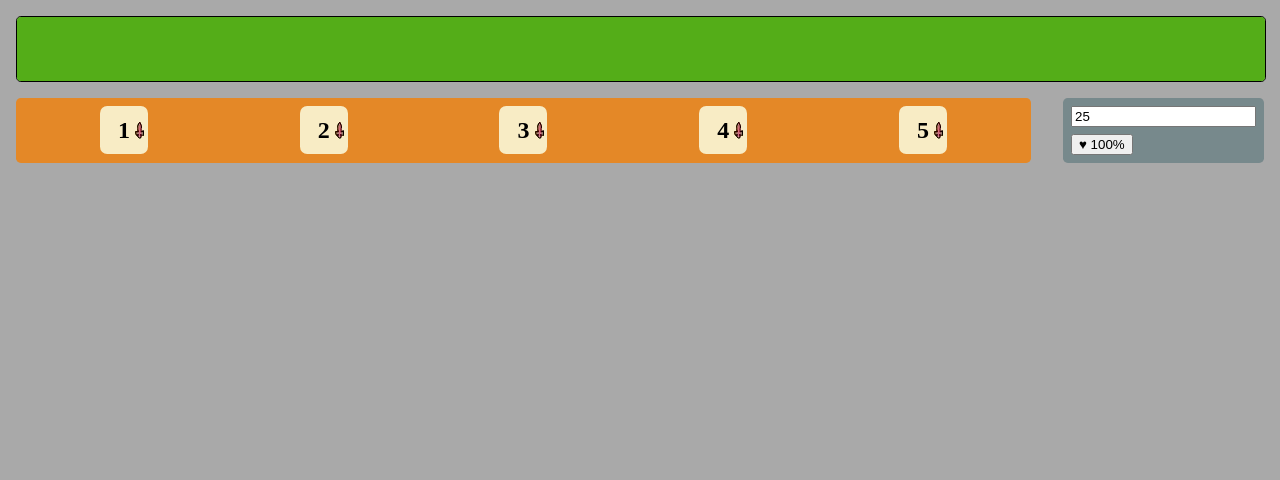
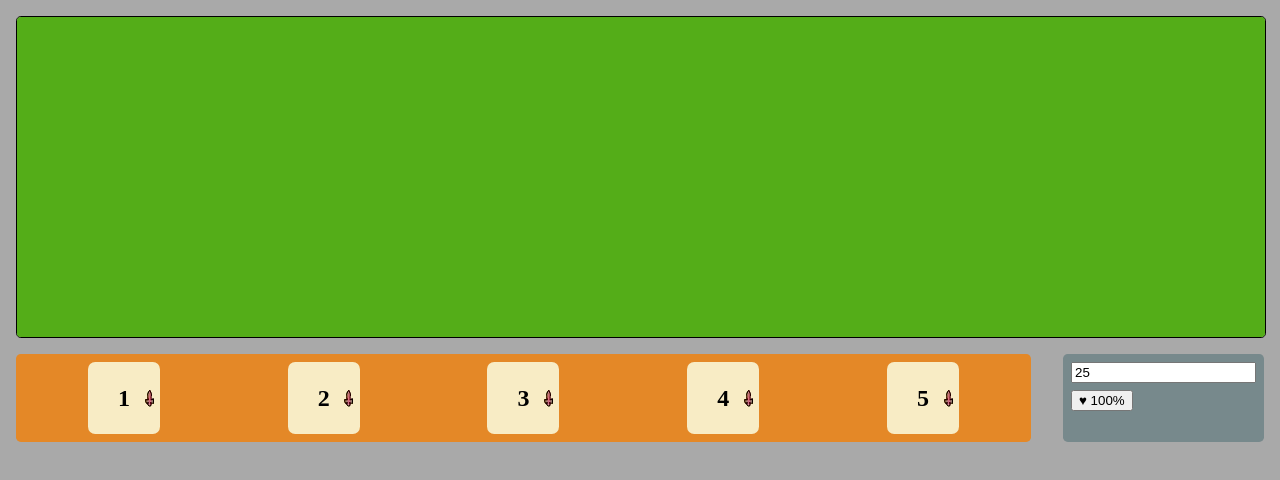
Before and after one commit to uaman89/cardwars-score-, a plain HTML site: page index.html in a window 1280 px wide. Drawn offline with Linux system fonts and the light colour scheme.

Commit message:
increase btn size & health-bar height

```diff
--- a/style.css
+++ b/style.css
@@ -10,7 +10,7 @@
     display: flex;
     justify-content: flex-start;
     width: 100%;
-    height: 4em;
+    height: 40vh;
     border: 1px solid #000;
     border-radius: var(--radius);
     overflow: hidden;
@@ -34,7 +34,7 @@
 }
 
 .buttons__attack{
-    --sideSize: 2em;
+    --sideSize: 3em;
     height: var(--sideSize);
     width: var(--sideSize);
     display: flex;
```
